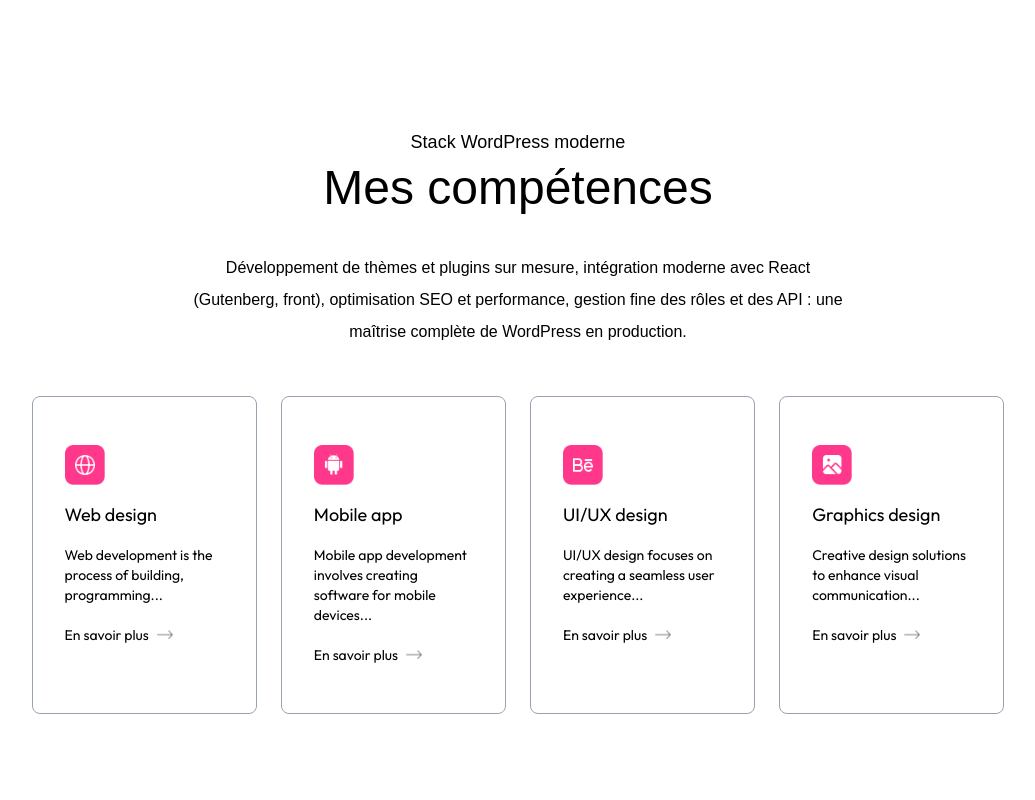
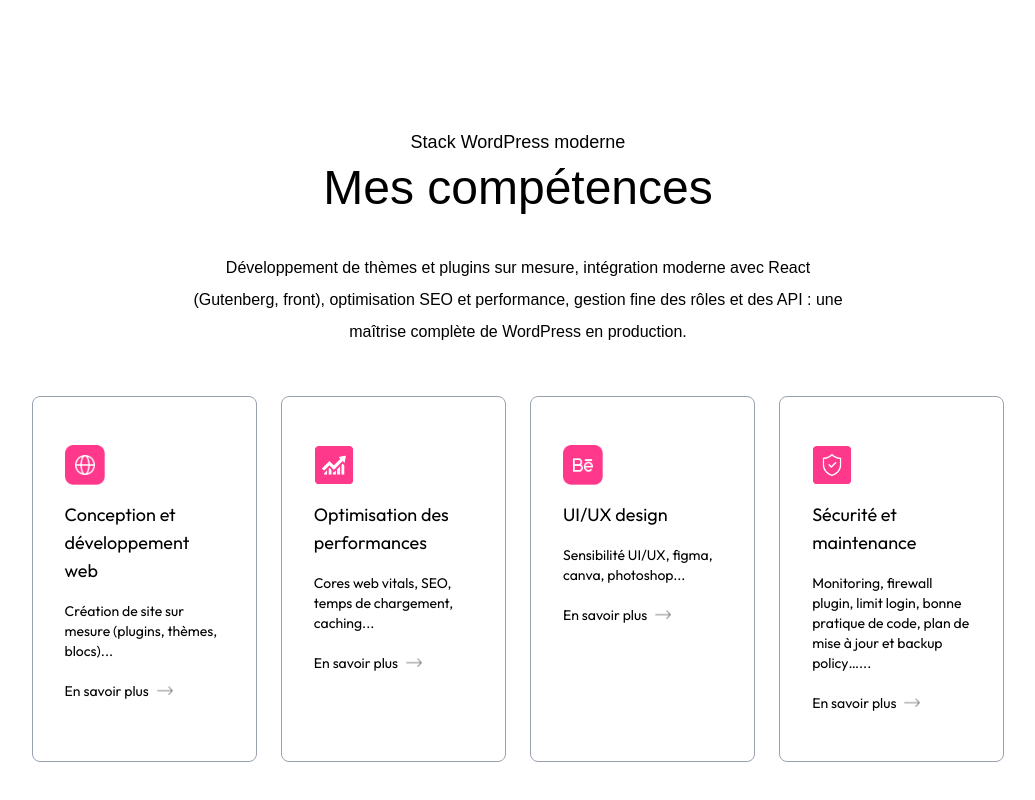
Before and after one commit to LaurentMaz/portfolio, a Next.js app: page / in a window 1280 px wide. Shown: the part 1701-2501 px from the top of the page, without its empty margins (122-1157 px from the left). Built offline with nearby package versions, Linux system fonts and the light colour scheme; a web font is replaced by a local one.

Commit message:
Add icons for services

```diff
--- a/assets/assets.js
+++ b/assets/assets.js
@@ -16,6 +16,8 @@ import wordpress from './wordpress.svg';
 import typescript from './typescript.svg';
 import next from './next.svg';
 import react from './react.svg';
+import performances_icon from './performances.svg';
+import securite_icon from './securite.svg';
 import mail_icon from './mail_icon.png';
 import mail_icon_dark from './mail_icon_dark.png';
 import profile_img from './profile-img.png';
@@ -79,7 +81,9 @@ export const assets = {
     wordpress,
     typescript,
     next,
-    react
+    react,
+    performances_icon,
+    securite_icon
 };
 
 export const workData = [
@@ -106,10 +110,10 @@ export const workData = [
 ]
 
 export const serviceData = [
-    { icon: assets.web_icon, title: 'Web design', description: 'Web development is the process of building, programming...', link: '' },
-    { icon: assets.mobile_icon, title: 'Mobile app', description: 'Mobile app development involves creating software for mobile devices...', link: '' },
-    { icon: assets.ui_icon, title: 'UI/UX design', description: 'UI/UX design focuses on creating a seamless user experience...', link: '' },
-    { icon: assets.graphics_icon, title: 'Graphics design', description: 'Creative design solutions to enhance visual communication...', link: '' },
+    { icon: assets.web_icon, title: 'Conception et développement web', description: 'Création de site sur mesure (plugins, thèmes, blocs)...', link: '' },
+    { icon: assets.performances_icon, title: 'Optimisation des performances', description: 'Cores web vitals, SEO, temps de chargement, caching...', link: '' },
+    { icon: assets.ui_icon, title: 'UI/UX design', description: 'Sensibilité UI/UX, figma, canva, photoshop...', link: '' },
+    { icon: assets.securite_icon, title: 'Sécurité et maintenance', description: 'Monitoring, firewall plugin, limit login, bonne pratique de code, plan de mise à jour et backup policy…...', link: '' },
 ]
 
 export const infoList = [
```
Also changed, not shown: assets/performances.svg (added), assets/securite.svg (added).
